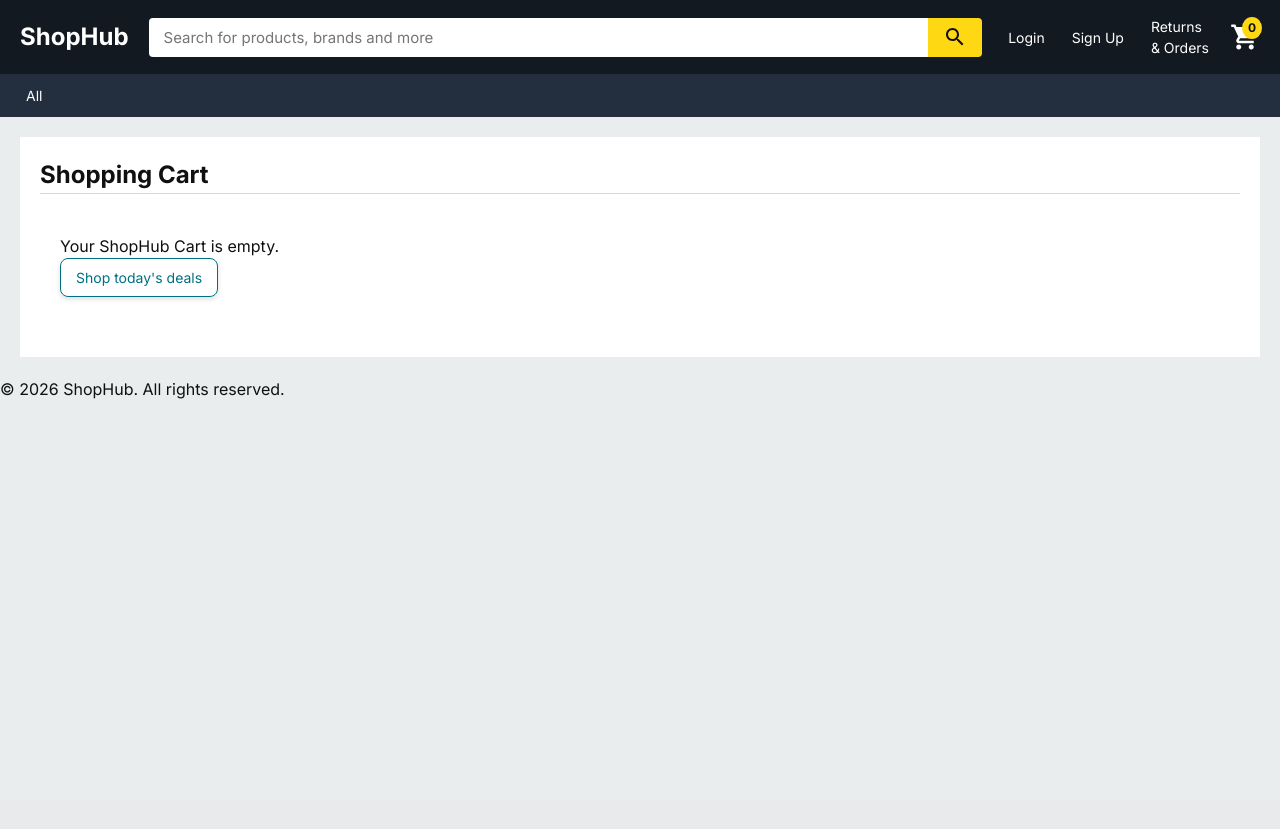
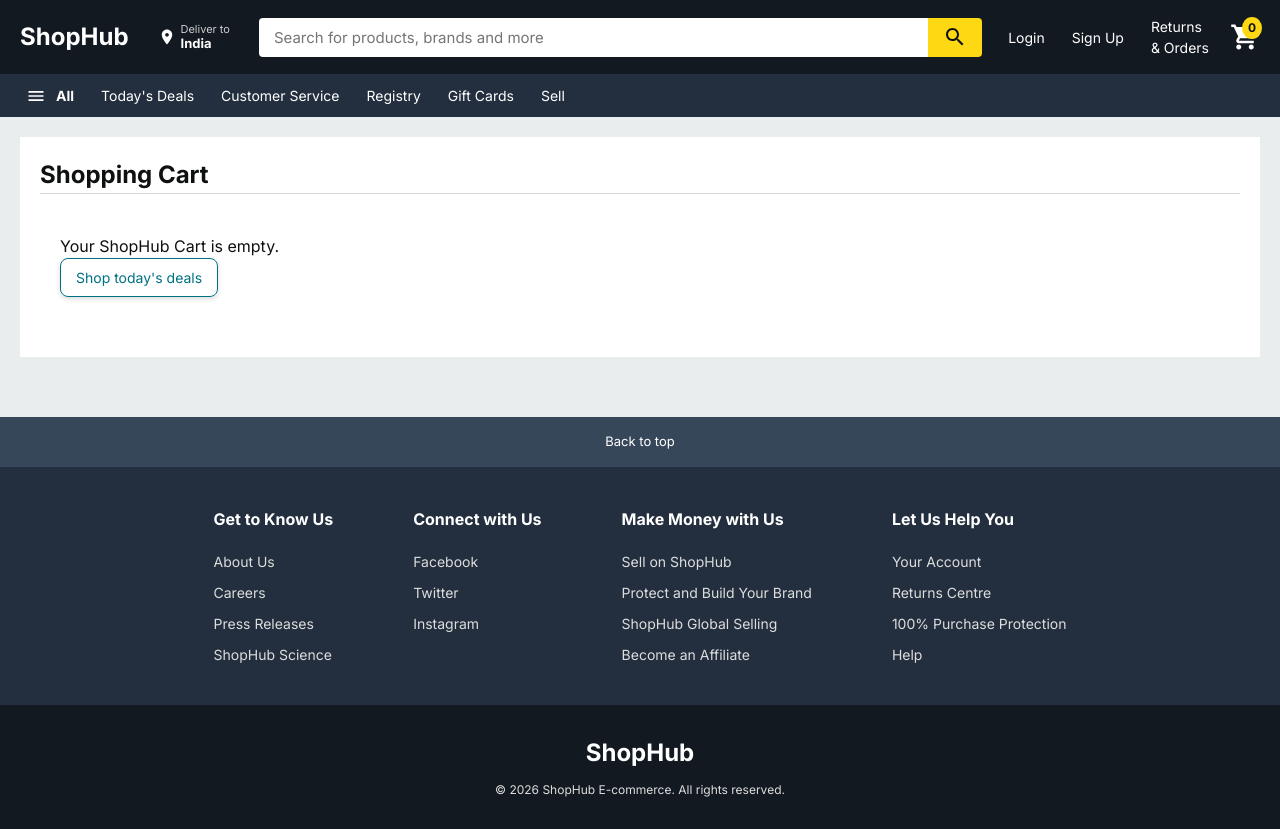
Before and after one commit to Nishanth2434/E-commerce, a Django app: page /cart/ in a window 1280 px wide. Before the commit the page ends 399 px from the top, so only its background shows below. Run offline with Django 5.2, Linux system fonts and the light colour scheme; data comes from the database, SQL or seed files in the repository; data that the repository does not hold is empty.

Commit message:
Add professional header and mega footer

```diff
--- a/static/css/style.css
+++ b/static/css/style.css
@@ -840,3 +840,104 @@ ul {
         width: 100%;
     }
 }
+
+/* Location Badge */
+.location-badge {
+    display: flex;
+    align-items: center;
+    gap: 5px;
+    padding: 5px 8px;
+    border: 1px solid transparent;
+    cursor: pointer;
+    color: var(--white);
+}
+.location-badge:hover {
+    border: 1px solid var(--white);
+    border-radius: 2px;
+}
+.loc-text {
+    display: flex;
+    flex-direction: column;
+    font-size: 12px;
+    line-height: 1.2;
+}
+.loc-line1 {
+    color: #ccc;
+    font-size: 11px;
+}
+.loc-line2 {
+    font-weight: bold;
+    font-size: 13px;
+}
+.menu-btn {
+    display: flex !important;
+    align-items: center;
+    gap: 5px;
+    font-weight: bold;
+}
+
+/* Footer Enhancements */
+.footer {
+    background-color: #232f3e;
+    color: var(--white);
+    margin-top: 40px;
+}
+.back-to-top {
+    display: block;
+    background-color: #37475a;
+    color: var(--white);
+    text-align: center;
+    padding: 15px 0;
+    text-decoration: none;
+    font-size: 13px;
+}
+.back-to-top:hover {
+    background-color: #485769;
+    text-decoration: none;
+    color: var(--white);
+}
+.footer-links-container {
+    display: flex;
+    justify-content: center;
+    gap: 80px;
+    padding: 40px 20px;
+    flex-wrap: wrap;
+    max-width: 1000px;
+    margin: 0 auto;
+}
+.footer-col {
+    display: flex;
+    flex-direction: column;
+    gap: 10px;
+}
+.footer-col h3 {
+    font-size: 16px;
+    margin-bottom: 10px;
+    font-weight: bold;
+}
+.footer-col a {
+    color: #DDD;
+    font-size: 14px;
+    text-decoration: none;
+}
+.footer-col a:hover {
+    text-decoration: underline;
+    color: #DDD;
+}
+.footer-bottom {
+    background-color: #131921;
+    text-align: center;
+    padding: 30px 20px;
+    display: flex;
+    flex-direction: column;
+    align-items: center;
+    gap: 10px;
+}
+.footer-logo {
+    font-size: 24px;
+    font-weight: bold;
+}
+.footer-bottom p {
+    font-size: 12px;
+    color: #DDD;
+}
--- a/templates/base.html
+++ b/templates/base.html
@@ -12,6 +12,13 @@
         <div class="header-top">
             <a href="{% url 'products:home' %}" class="logo">ShopHub</a>
 
+            <div class="location-badge">
+                <svg viewBox="0 0 24 24" width="18" height="18"><path fill="currentColor" d="M12 2C8.13 2 5 5.13 5 9c0 5.25 7 13 7 13s7-7.75 7-13c0-3.87-3.13-7-7-7zm0 9.5c-1.38 0-2.5-1.12-2.5-2.5s1.12-2.5 2.5-2.5 2.5 1.12 2.5 2.5-1.12 2.5-2.5 2.5z"/></svg>
+                <div class="loc-text">
+                    <span class="loc-line1">Deliver to</span>
+                    <span class="loc-line2">India</span>
+                </div>
+            </div>
             <form action="{% url 'products:product_list' %}" method="get" class="search-form">
                 <input type="text" name="q" placeholder="Search for products, brands and more" value="{{ request.GET.q }}">
                 <button type="submit" class="search-btn">
@@ -45,7 +52,12 @@
         </div>
         <div class="header-bottom">
             <nav class="nav-links">
-                <a href="{% url 'products:home' %}">All</a>
+                <a href="#" class="menu-btn"><svg viewBox="0 0 24 24" width="20" height="20" style="margin-right: 5px;"><path fill="currentColor" d="M3 18h18v-2H3v2zm0-5h18v-2H3v2zm0-7v2h18V6H3z"/></svg> All</a>
+                <a href="{% url 'products:home' %}">Today's Deals</a>
+                <a href="#">Customer Service</a>
+                <a href="#">Registry</a>
+                <a href="#">Gift Cards</a>
+                <a href="#">Sell</a>
                 {% for category in categories|default:'' %}
                     <a href="{% url 'products:product_list' %}?category={{ category.slug }}">{{ category.name }}</a>
                 {% endfor %}
@@ -68,8 +80,39 @@
     </main>
 
     <footer class="footer">
-        <div class="footer-content">
-            <p>&copy; 2026 ShopHub. All rights reserved.</p>
+        <a href="#" class="back-to-top">Back to top</a>
+        <div class="footer-links-container">
+            <div class="footer-col">
+                <h3>Get to Know Us</h3>
+                <a href="#">About Us</a>
+                <a href="#">Careers</a>
+                <a href="#">Press Releases</a>
+                <a href="#">ShopHub Science</a>
+            </div>
+            <div class="footer-col">
+                <h3>Connect with Us</h3>
+                <a href="#">Facebook</a>
+                <a href="#">Twitter</a>
+                <a href="#">Instagram</a>
+            </div>
+            <div class="footer-col">
+                <h3>Make Money with Us</h3>
+                <a href="#">Sell on ShopHub</a>
+                <a href="#">Protect and Build Your Brand</a>
+                <a href="#">ShopHub Global Selling</a>
+                <a href="#">Become an Affiliate</a>
+            </div>
+            <div class="footer-col">
+                <h3>Let Us Help You</h3>
+                <a href="{% url 'accounts:profile' %}">Your Account</a>
+                <a href="{% url 'orders:order_history' %}">Returns Centre</a>
+                <a href="#">100% Purchase Protection</a>
+                <a href="#">Help</a>
+            </div>
+        </div>
+        <div class="footer-bottom">
+            <div class="footer-logo">ShopHub</div>
+            <p>&copy; 2026 ShopHub E-commerce. All rights reserved.</p>
         </div>
     </footer>
 
```
